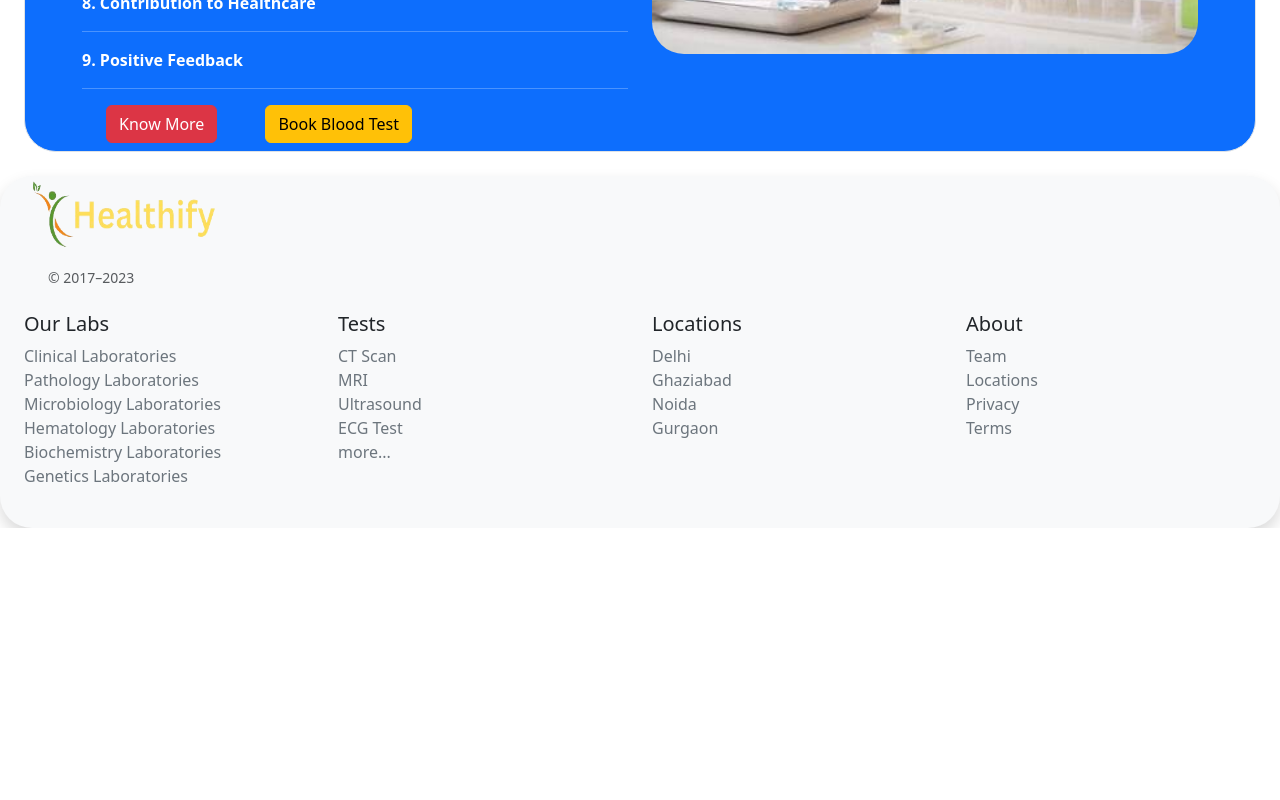
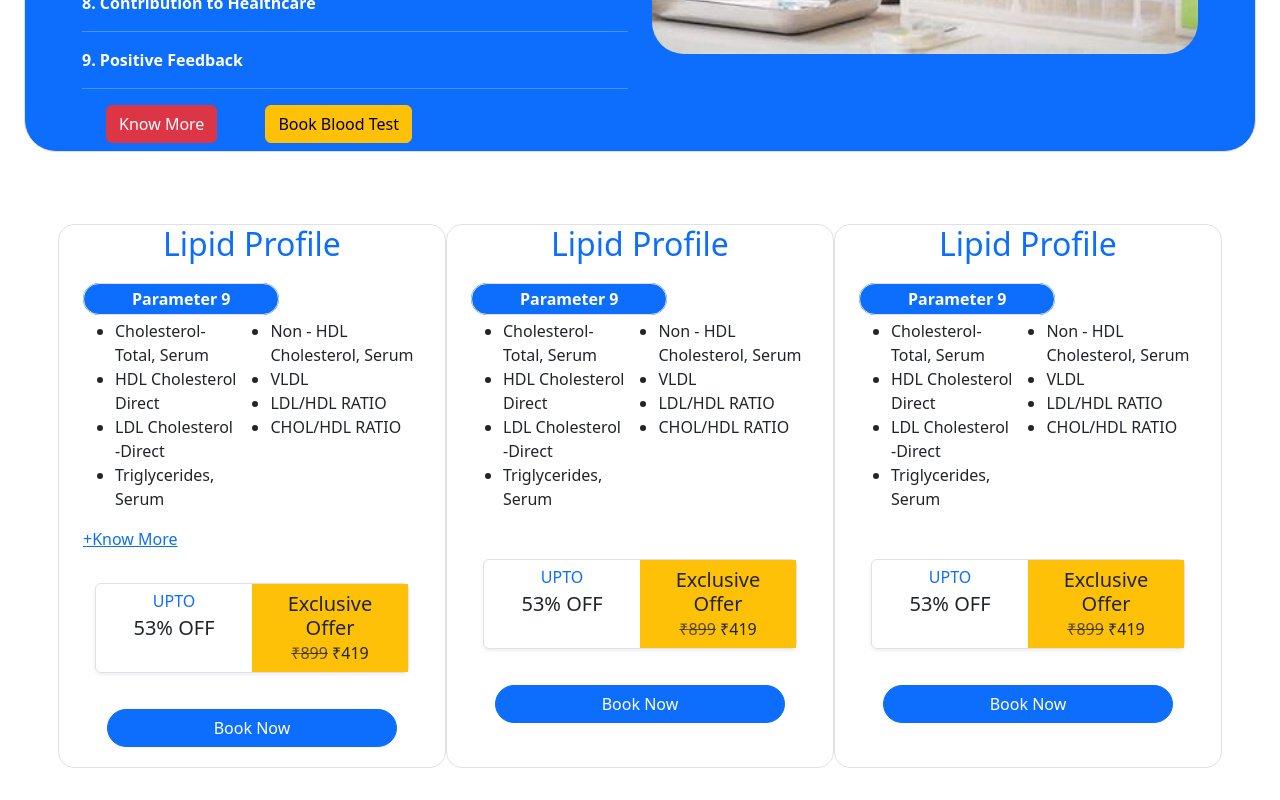
Before and after one commit to yatendra2832/Healthify-MERN, a React (Vite) app in the folder client/: page /bloodtest in a window 1280 px wide. Shown: the part 620-1420 px from the top of the page. Before the commit the page ends 1148 px from the top, so only its background shows below. Built offline with nearby package versions, Linux system fonts and the light colour scheme; no server answers.

Commit message:
Implement the basic structure for the lab test card

```diff
--- /dev/null
+++ b/client/src/components/LabTest/LabTestCard.jsx
@@ -0,0 +1,121 @@
+import React from "react";
+import DiscountButton from "./DiscountButton";
+import {Link} from "react-router-dom";
+
+const LabTestCard = () => {
+  const parametersNames = [
+    "Cholesterol-Total, Serum",
+    "HDL Cholesterol Direct",
+    "LDL Cholesterol -Direct",
+    "Triglycerides, Serum",
+    "Non - HDL Cholesterol, Serum",
+    "VLDL",
+    "LDL/HDL RATIO",
+    "CHOL/HDL RATIO",
+  ];
+  return (
+    <div className="container ">
+      <div className="row g-5 py-5  row-cols-1 row-cols-lg-3">
+        <div className="feature col border rounded-4 ">
+          <h3 className="fs-2 text-center text-primary mb-4">Lipid Profile</h3>
+          <strong>
+            <span className="border rounded-pill px-5 py-1  bg-primary text-white">
+              Parameter 9
+            </span>
+          </strong>
+          <div className="d-flex justify-content-between mt-2">
+            <ul>
+              {parametersNames.slice(0, 4).map((parameter, index) => (
+                <li key={index} className="fs-6">
+                  {parameter}
+                </li>
+              ))}
+            </ul>
+            <ul>
+              {parametersNames.slice(4).map((parameter, index) => (
+                <li key={index} className="fs-6">
+                  {parameter}
+                </li>
+              ))}
+            </ul>
+          </div>
+          <Link to="#">+Know More</Link>
+          <DiscountButton originalPrice={899} offerAmount={419} />
+
+          <div className="container py-1 px-4 mb-3">
+            <button className="btn btn-primary w-100 rounded-5">
+              Book Now
+            </button>
+          </div>
+        </div>
+
+        <div className="feature col border rounded-4 ">
+          <h3 className="fs-2 text-center text-primary mb-4">Lipid Profile</h3>
+          <strong>
+            <span className="border rounded-pill px-5 py-1  bg-primary text-white">
+              Parameter 9
+            </span>
+          </strong>
+          <div className="d-flex justify-content-between mt-2">
+            <ul>
+              {parametersNames.slice(0, 4).map((parameter, index) => (
+                <li key={index} className="fs-6">
+                  {parameter}
+                </li>
+              ))}
+            </ul>
+            <ul>
+              {parametersNames.slice(4).map((parameter, index) => (
+                <li key={index} className="fs-6">
+                  {parameter}
+                </li>
+              ))}
+            </ul>
+          </div>
+
+          <DiscountButton originalPrice={899} offerAmount={419} />
+
+          <div className="container py-1 px-4 mb-3">
+            <button className="btn btn-primary w-100 rounded-5">
+              Book Now
+            </button>
+          </div>
+        </div>
+        <div className="feature col border rounded-4 ">
+          <h3 className="fs-2 text-center text-primary mb-4">Lipid Profile</h3>
+          <strong>
+            <span className="border rounded-pill px-5 py-1  bg-primary text-white">
+              Parameter 9
+            </span>
+          </strong>
+          <div className="d-flex justify-content-between mt-2">
+            <ul>
+              {parametersNames.slice(0, 4).map((parameter, index) => (
+                <li key={index} className="fs-6">
+                  {parameter}
+                </li>
+              ))}
+            </ul>
+            <ul>
+              {parametersNames.slice(4).map((parameter, index) => (
+                <li key={index} className="fs-6">
+                  {parameter}
+                </li>
+              ))}
+            </ul>
+          </div>
+
+          <DiscountButton originalPrice={899} offerAmount={419} />
+
+          <div className="container py-1 px-4 mb-3">
+            <button className="btn btn-primary w-100 rounded-5">
+              Book Now
+            </button>
+          </div>
+        </div>
+      </div>
+    </div>
+  );
+};
+
+export default LabTestCard;
--- a/client/src/pages/BloodTest.jsx
+++ b/client/src/pages/BloodTest.jsx
@@ -1,7 +1,8 @@
 import React from "react";
-
+import LabTestCard from "../components/LabTest/LabTestCard";
 const BloodTest = () => {
   return (
+    <>
       <div className="bg-primary text-white m-4 border rounded-5 ">
         <div className="container">
           <h1 className="text-center my-2 fw-bold">
@@ -22,7 +23,9 @@ const BloodTest = () => {
                 9. Positive Feedback <hr />
               </p>
               <button className="btn btn-danger  mb-2  mx-4">Know More</button>
-            <button className="btn btn-warning  mb-2  mx-4">Book Blood Test</button>
+              <button className="btn btn-warning  mb-2  mx-4">
+                Book Blood Test
+              </button>
             </div>
             <div className="col-md-6">
               <img
@@ -34,6 +37,8 @@ const BloodTest = () => {
           </div>
         </div>
       </div>
+      <LabTestCard />
+    </>
   );
 };
 
```
Lines whose indentation alone changed are shown as unchanged.
